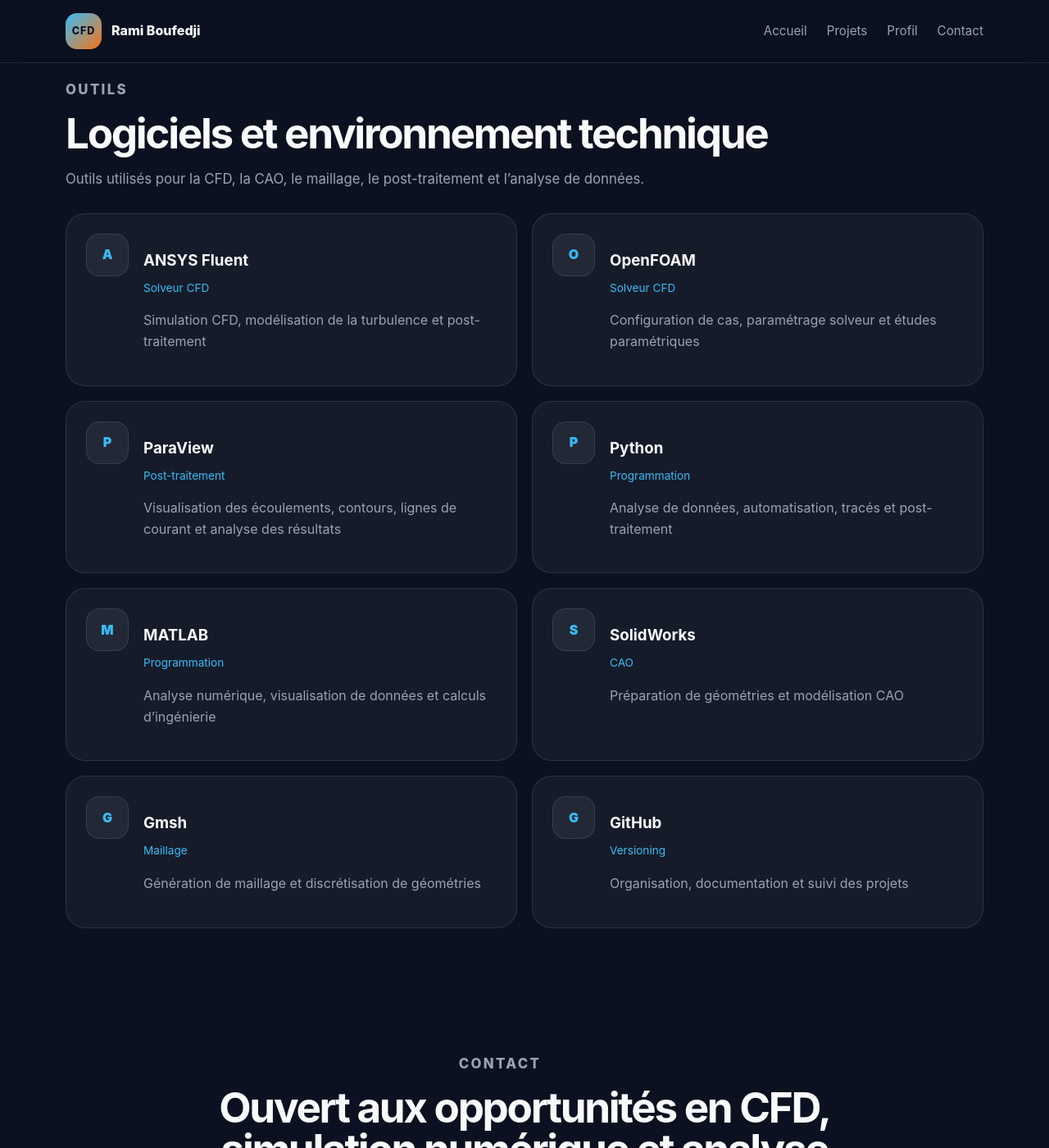
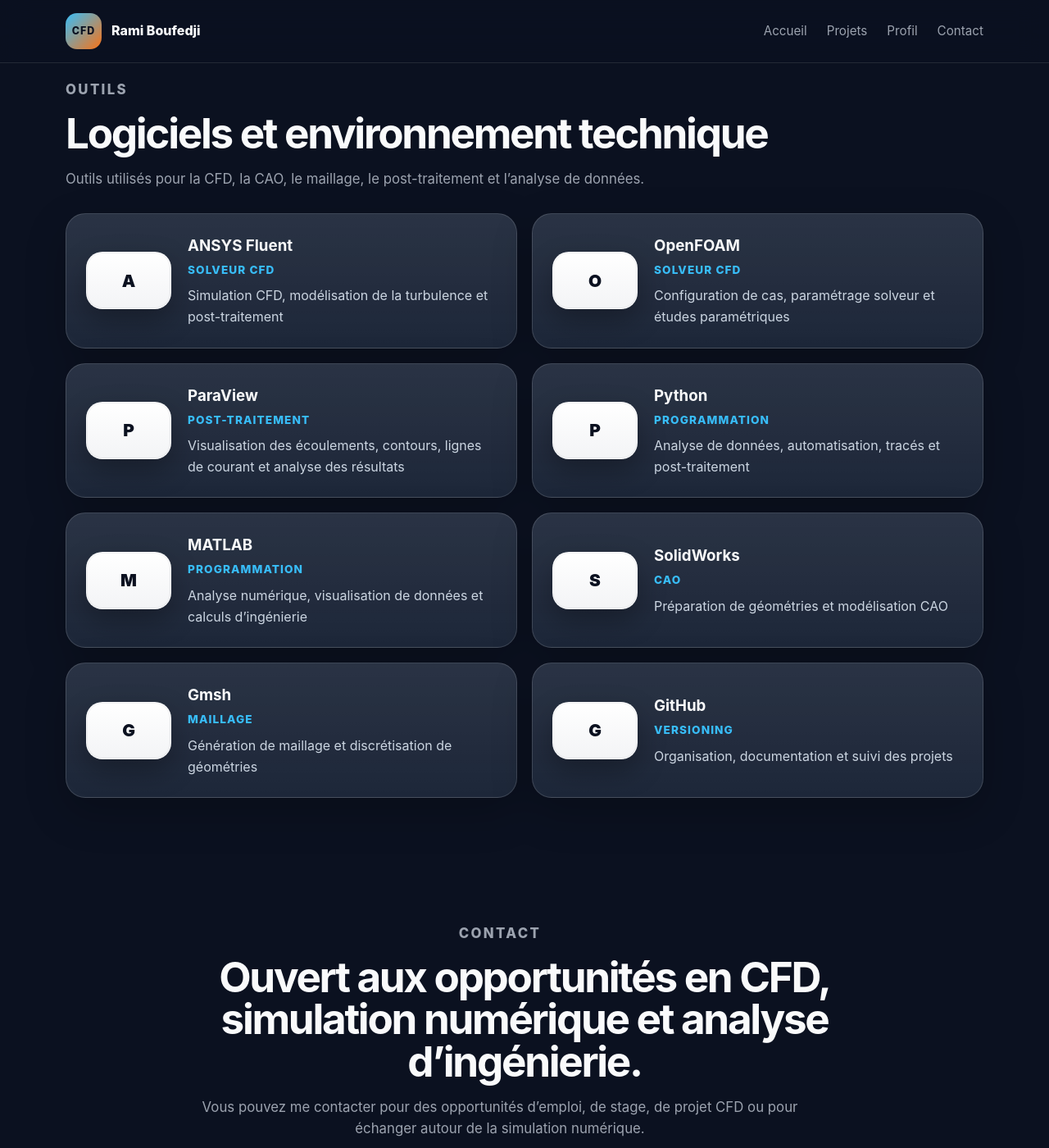
Before and after one commit to ramiboufedji-projets/ramiboufedji-projets.github.io, a Jekyll site: the page built from index.html, in a window 1280 px wide and 1400 px high, scrolled down 3174 px. Shown: the whole window at 82% size. Built offline with Jekyll 4.4.1, drawn with Linux system fonts in a browser that asks for light colours.

Commit message:
Add styles for tool card and logo

```diff
--- a/assets/css/style.css
+++ b/assets/css/style.css
@@ -488,23 +488,93 @@
   align-items: flex-start;
 }
 
+.tool-card {
+  display: flex;
+  gap: 20px;
+  align-items: center;
+
+  border: 1px solid rgba(255, 255, 255, 0.14);
+  background:
+    linear-gradient(180deg, rgba(255, 255, 255, 0.09), rgba(255, 255, 255, 0.035)),
+    var(--bg-card);
+  border-radius: var(--radius);
+  padding: 24px;
+
+  box-shadow: 0 18px 50px rgba(0, 0, 0, 0.22);
+  transition:
+    transform 0.22s ease,
+    border-color 0.22s ease,
+    background 0.22s ease,
+    box-shadow 0.22s ease;
+}
+
+.tool-card:hover {
+  transform: translateY(-4px);
+  border-color: rgba(56, 189, 248, 0.5);
+  background:
+    linear-gradient(180deg, rgba(56, 189, 248, 0.11), rgba(255, 255, 255, 0.04)),
+    var(--bg-card);
+  box-shadow: 0 24px 70px rgba(0, 0, 0, 0.32);
+}
+
 .tool-logo {
-  width: 52px;
-  height: 52px;
-  flex: 0 0 52px;
-  border-radius: 16px;
-  display: grid;
-  place-items: center;
-  background: rgba(255,255,255,0.06);
-  border: 1px solid var(--line);
-  color: var(--accent);
-  font-weight: 900;
+  width: 104px;
+  height: 70px;
+  flex: 0 0 104px;
+
+  display: flex;
+  align-items: center;
+  justify-content: center;
+
+  border-radius: 20px;
+  background:
+    linear-gradient(180deg, #ffffff, #f3f4f6);
+
+  border: 1px solid rgba(255, 255, 255, 0.35);
+  box-shadow:
+    0 14px 34px rgba(0, 0, 0, 0.28),
+    inset 0 0 0 1px rgba(15, 23, 42, 0.06);
+
+  padding: 10px;
+  overflow: hidden;
 }
 
 .tool-logo img {
-  width: 30px;
-  height: 30px;
+  display: block;
+
+  width: 100%;
+  height: 100%;
+
+  max-width: 84px;
+  max-height: 48px;
+
   object-fit: contain;
+  object-position: center;
+}
+
+.tool-logo span {
+  color: #0b1120;
+  font-weight: 900;
+  font-size: 1.3rem;
+}
+
+.tool-card h3 {
+  margin: 0 0 4px;
+  color: var(--text);
+}
+
+.tool-card p {
+  margin: 0;
+  color: #cbd5e1;
+}
+
+.tool-category {
+  color: var(--accent) !important;
+  margin-bottom: 8px !important;
+  font-size: 0.86rem;
+  font-weight: 800;
+  text-transform: uppercase;
+  letter-spacing: 0.08em;
 }
 
 .tool-category {
@@ -869,3 +939,20 @@
     grid-template-columns: 1fr;
   }
 }
+
+@media (max-width: 640px) {
+  .tool-card {
+    align-items: flex-start;
+  }
+
+  .tool-logo {
+    width: 92px;
+    height: 64px;
+    flex: 0 0 92px;
+  }
+
+  .tool-logo img {
+    max-width: 74px;
+    max-height: 42px;
+  }
+}
```
